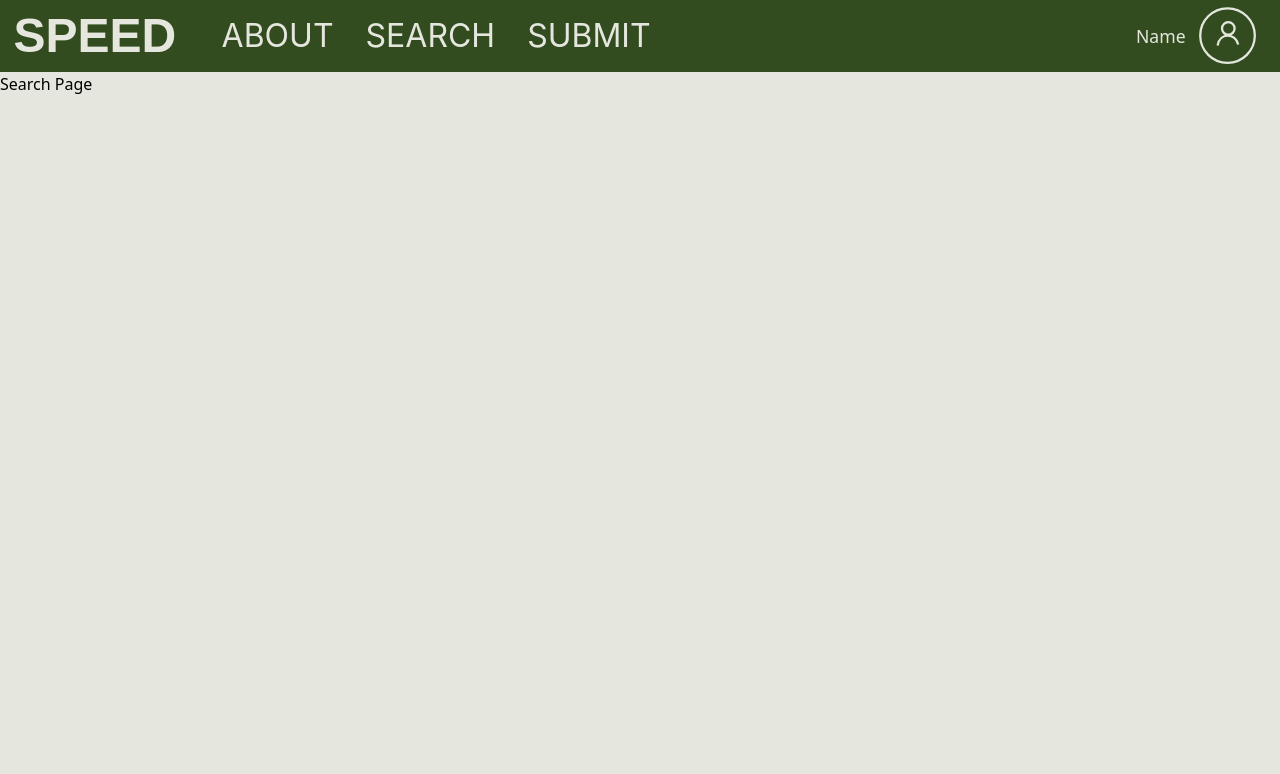
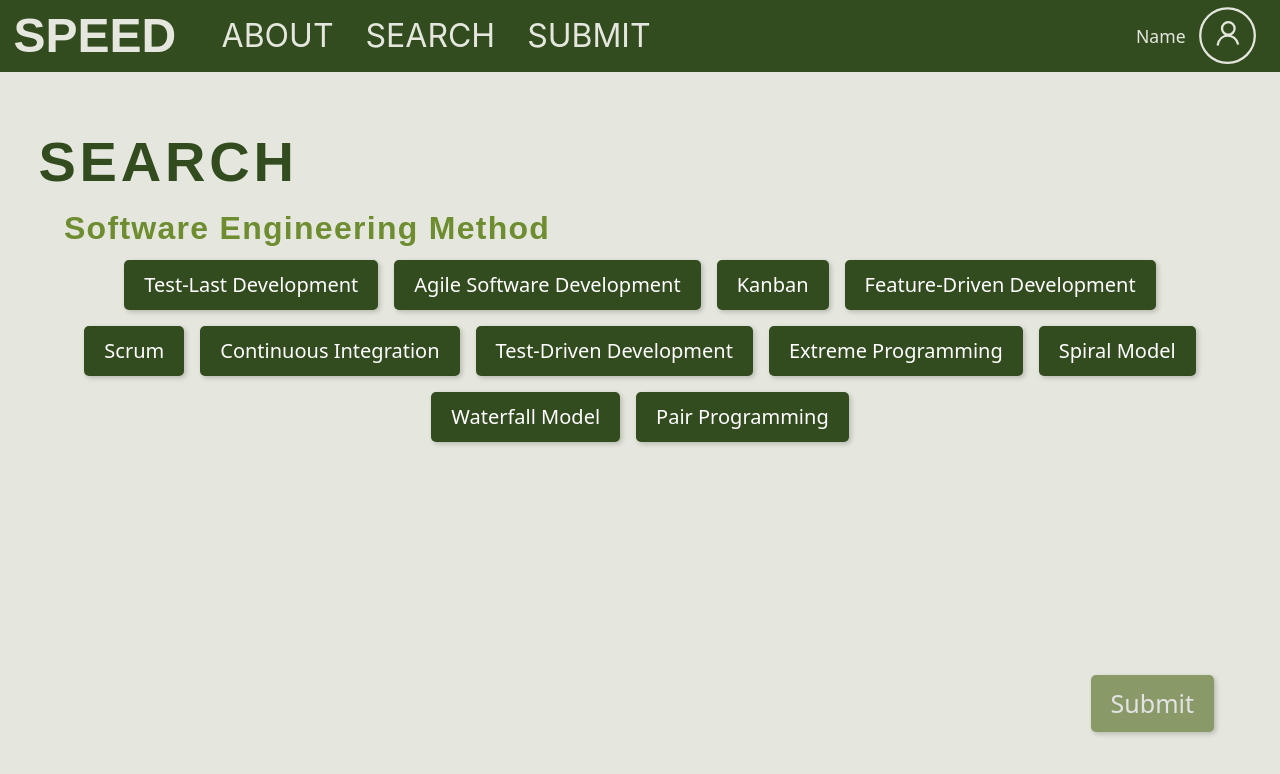
Before and after one commit to Ithrendrial/SPEED, a Next.js app in the folder frontend/: page /search in a window 1280 px wide. Shown: the top 774 px of the page. Built offline with nearby package versions, Linux system fonts and the light colour scheme.

Commit message:
feat: add method and claim buttons and pass selected method and claim data to results page.

```diff
--- a/frontend/src/app/results/page.tsx
+++ b/frontend/src/app/results/page.tsx
@@ -28,8 +28,18 @@ interface Article {
 
 function Results() {
     const [articles, setArticles] = useState<Article[]>([]);
-    const [selectedMethod, setSelectedMethod] = useState<string>("Method one");
-    const [selectedClaim, setSelectedClaim] = useState<string>("claim 1");
+    const [selectedMethod, setSelectedMethod] = useState<string>('');
+    const [selectedClaim, setSelectedClaim] = useState<string>('');
+
+    useEffect(() => {
+        // Parse the query parameters from the URL
+        const queryParams = new URLSearchParams(window.location.search);
+        const method = queryParams.get('method');
+        const claim = queryParams.get('claim');
+
+        setSelectedMethod(method || '');
+        setSelectedClaim(claim || '');
+    }, []);
 
     function formatDate(dateString: string): string {
         const options: Intl.DateTimeFormatOptions = {
--- a/frontend/src/app/search/page.tsx
+++ b/frontend/src/app/search/page.tsx
@@ -1,6 +1,97 @@
-import style from "../styles/Search.module.css"
+"use client";
+
+import style from "../../styles/SearchPage.module.css";
+import React, { useState, useEffect } from 'react';
+
 export default function Search() {
+  const [selectedMethodButton, setSelectedMethodButton] = useState('');
+  const [renderClaims, setRenderClaims] = useState(false);
+  const [selectedClaimButton, setSelectedClaimButton] = useState('');
+  const [claimValues, setClaimValues] = useState<string[]>([]);
+  const [isSubmitDisabled, setIsSubmitDisabled] = useState(true);
+
+  const handleMethodButtonClick = (value: string, associatedValues: string[]) => {
+    setSelectedMethodButton(value);
+    setRenderClaims(true);
+    setClaimValues(associatedValues);
+    setIsSubmitDisabled(true);
+  };
+
+    useEffect(() => {
+        if(selectedClaimButton !== ''){
+            setIsSubmitDisabled(false);
+        }
+    }, [selectedClaimButton]);
+
+    const handleClaimButtonClick = (claim: string) => {
+        setSelectedClaimButton(claim);
+    };
+
+    const handleResultsButtonClick = () => {
+        const queryString = `?method=${selectedMethodButton}&claim=${selectedClaimButton}`;
+
+        window.history.pushState(undefined, '', `/results${queryString}`);
+        window.location.reload();
+    };
+
   return (
-    <div>Search Page</div>
-  )
+      <>
+        <div className="heading">SEARCH</div>
+          <div className={ style.subheading }>Software Engineering Method</div>
+          <div className={ style.methods }>
+              <button className={ style.button } onClick={() => handleMethodButtonClick('Test-Last Development', ['Code Quality Improvement', 'Comprehensive Documentation', 'Client Satisfaction'])}>
+                  Test-Last Development
+              </button>
+              <button className={ style.button } onClick={() => handleMethodButtonClick('Agile Software Development', ['Faster Delivery', 'Adaptability', 'Customer Collaboration'])}>
+                  Agile Software Development
+              </button>
+              <button className={ style.button } onClick={() => handleMethodButtonClick('Kanban', ['Workflow Visualization', 'Reduced Waste', 'Efficiency'])}>
+                  Kanban
+              </button>
+              <button className={ style.button } onClick={() => handleMethodButtonClick('Feature-Driven Development', ['Feature-Centric', 'Short Development Cycles', 'Client Collaboration'])}>
+                  Feature-Driven Development
+              </button>
+              <button className={ style.button } onClick={() => handleMethodButtonClick('Scrum', ['Sprint Planning', 'Daily Standup', 'Incremental Progress'])}>
+                  Scrum
+              </button>
+              <button className={ style.button } onClick={() => handleMethodButtonClick('Continuous Integration', ['Automated Testing', 'Frequent Integration', 'Reduced Errors'])}>
+                  Continuous Integration
+              </button>
+              <button className={ style.button } onClick={() => handleMethodButtonClick('Test-Driven Development', ['Test-First Approach', 'Improved Code Quality', 'Rapid Feedback'])}>
+                  Test-Driven Development
+              </button>
+              <button className={ style.button } onClick={() => handleMethodButtonClick('Extreme Programming', ['Continuous Feedback', 'Pair Programming', 'Collective Code Ownership'])}>
+                  Extreme Programming
+              </button>
+              <button className={ style.button } onClick={() => handleMethodButtonClick('Spiral Model', ['Risk Management', 'Iterative Development', 'Client Feedback'])}>
+                  Spiral Model
+              </button>
+              <button className={ style.button } onClick={() => handleMethodButtonClick('Waterfall Model', ['Sequential Phases', 'Documentation-Driven', 'Inflexible'])}>
+                  Waterfall Model
+              </button>
+              <button className={ style.button } onClick={() => handleMethodButtonClick('Pair Programming', ['Collaborative Coding', 'Knowledge Sharing', 'Reduced Errors'])}>
+                  Pair Programming
+              </button>
+          </div>
+
+                {renderClaims && (
+                <div>
+                    <div className={ style.subheading }>Claim</div>
+                    <div className={ style.claims }>
+                  {claimValues.map((claim, index) => (
+                      <button
+                          key={ index }
+                          className={ style.button }
+                          onClick={() => setSelectedClaimButton(claim)}
+                      >
+                        {claim}
+                      </button>
+                  ))}
+                </div>
+                </div>
+                )}
+
+          <button className={ style.submit } onClick={ handleResultsButtonClick } disabled={ isSubmitDisabled }>Submit</button>
+      </>
+  );
 }
--- a/frontend/src/styles/SearchPage.module.css
+++ b/frontend/src/styles/SearchPage.module.css
@@ -0,0 +1,62 @@
+.button {
+    background-color: #334C1F;
+    border-radius: 5px;
+    color: white;
+    padding: 10px 20px;
+    text-align: center;
+    font-size: 20px;
+    margin: 1vh 1vh;
+    cursor: pointer;
+    box-shadow: 2px 2px 5px rgba(0, 0, 0, 0.2);
+}
+
+.button:focus {
+    background-color: #6E8C30;
+}
+
+.submit{
+    position: absolute;
+    bottom: 5vw;
+    right: 5vw;
+    background-color: #6E8C30;
+    border-radius: 5px;
+    color: white;
+    padding: 10px 20px;
+    text-align: center;
+    font-size: 25px;
+    margin: 4px 2px;
+    cursor: pointer;
+    box-shadow: 2px 2px 5px rgba(0, 0, 0, 0.2);
+}
+
+.submit:disabled {
+    background-color: #899a68;
+    color: #e3e3e3;
+}
+
+.methods {
+    display: flex;
+    justify-content: center;
+    flex-wrap: wrap;
+    margin-bottom: 5vh;
+    width: 90%;
+    margin-left: auto;
+    margin-right: auto;
+}
+
+.claims {
+    display: flex;
+    justify-content: center;
+    width: 90%;
+    margin-left: auto;
+    margin-right: auto;
+}
+
+.subheading{
+    font-family: LexendExa-SemiBold, sans-serif;
+    font-size: 2rem;
+    color: #6E8C30;
+    letter-spacing: min(0.1vw, 0.2vh);
+    font-weight: 700;
+    margin-left: 5%;
+}
```
